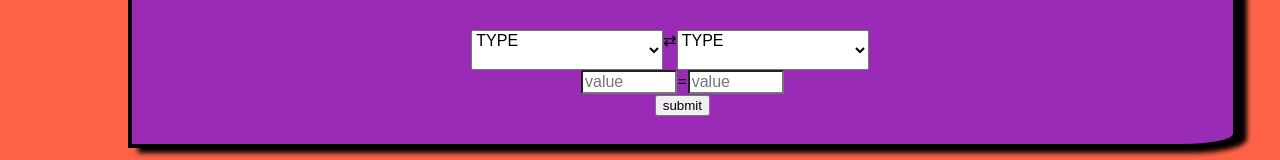
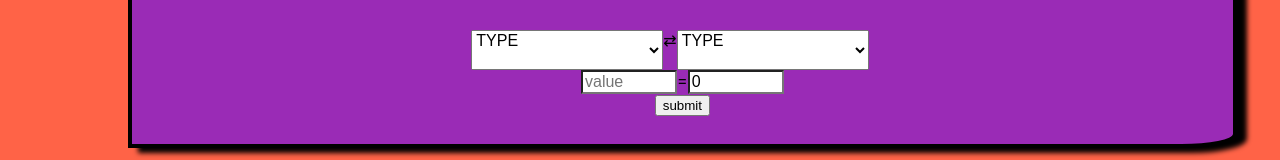
Before and after one commit to pranali1997/QuanitityMeasurementReact, a React (Create React App) app: page / in a window 1280 px wide. Shown: the part 325-485 px from the top of the page. Built offline with nearby package versions, Linux system fonts and the light colour scheme.

Commit message:
modified: code for getting output data

```diff
--- a/src/dropdown.js
+++ b/src/dropdown.js
@@ -13,7 +13,7 @@ export default class dropdown extends Component {
             firstUnit: "",
             secondUnit: "",
             unitValue1: 0,
-            unitValue2: 0
+            result: 0
         };
     }
 
@@ -23,6 +23,10 @@ export default class dropdown extends Component {
         this.setState({ unit: event.target.value });
     }
 
+    getValue = (event) => {
+        this.setState({ unitValue1: event.target.value });
+
+    }
 
     buttonClick = () => {
 
@@ -35,18 +39,19 @@ export default class dropdown extends Component {
         configuration(data)
             .then(response => {
                 console.log("success  ", response.data);
+                this.setState({ result: response.data.data})
             }).catch((err) => {
                 console.log("Something went wrong")
             })
     }
 
-    handleFirstUnit=(val)=>{
-        this.setState({firstUnit:val})
+    handleFirstUnit = (val) => {
+        this.setState({ firstUnit: val })
 
     }
 
-    handleSecondUnit=(val)=>{
-        this.setState({secondUnit:val})
+    handleSecondUnit = (val) => {
+        this.setState({ secondUnit: val })
     }
     render() {
         return (
@@ -62,9 +67,14 @@ export default class dropdown extends Component {
 
                 </div>
                 <div className="dropdownChild">
-                    <Units unit={this.state.unit} firstUnit={this.handleFirstUnit} secondUnit={this.handleSecondUnit}/>
+                    <Units unit={this.state.unit} firstUnit={this.handleFirstUnit} secondUnit={this.handleSecondUnit} />
                 </div>
-                    <Text></Text>
+                <div className="textValue">
+
+                    <input type="text" id="tName" name="name" placeholder="value" onChange={this.getValue} />
+                    <label id="labels">=</label>
+                    <input type="text" id="tName" name="name" placeholder="value" value={this.state.result} />
+                </div>
                 <div>
                     <button type="submit" onClick={this.buttonClick}>submit</button>
                 </div>
```
